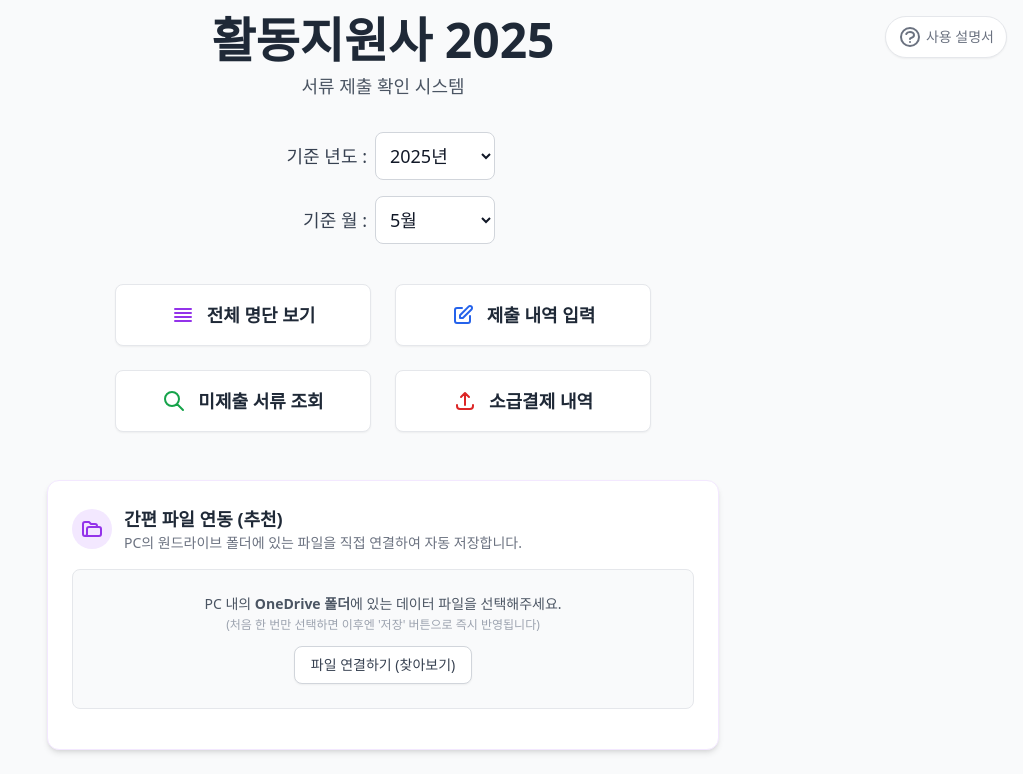
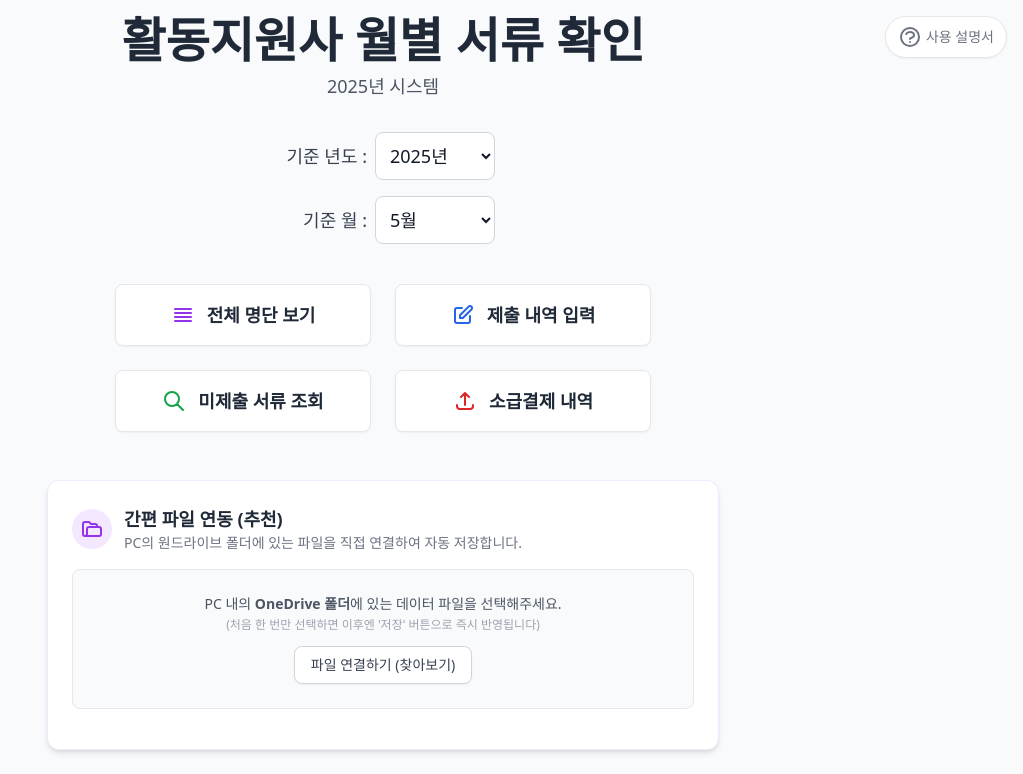
Before and after one commit to allentii0001-oss/sbudj-check-app, a React (Vite) app: page / in a window 1280 px wide. Shown: the top 774 px of the page, without its empty margins (257-1280 px from the left). Built offline with nearby package versions, Linux system fonts and the light colour scheme.

Commit message:
refactor: Update app title and descriptions
The application's title and some display elements have been updated to more accurately reflect its core functionality as a monthly document submission checker for support workers. This change improves clarity and branding.

```diff
--- a/components/MainView.tsx
+++ b/components/MainView.tsx
@@ -1,4 +1,3 @@
-
 import React, { useRef, useState } from 'react';
 import type { ViewType } from '../types';
 import { getMonthName, MONTHS } from '../utils/helpers';
@@ -76,8 +75,8 @@ export const MainView: React.FC<MainViewProps> = ({
       </div>
 
       <div className="text-center mb-10">
-        <h1 className="text-4xl md:text-5xl font-bold text-gray-800">활동지원사 {baseYear}</h1>
-        <p className="text-lg text-gray-600 mt-2">서류 제출 확인 시스템</p>
+        <h1 className="text-4xl md:text-5xl font-bold text-gray-800">활동지원사 월별 서류 확인</h1>
+        <p className="text-lg text-gray-600 mt-2">{baseYear}년 시스템</p>
 
         <div className="mt-8 flex flex-col items-center space-y-4">
             <div className="flex items-center space-x-2">
--- a/index.html
+++ b/index.html
@@ -4,7 +4,7 @@
   <meta charset="UTF-8" />
   <link rel="icon" type="image/svg+xml" href="/vite.svg" />
   <meta name="viewport" content="width=device-width, initial-scale=1.0" />
-  <title>활동지원사 2025년 서류 제출 확인</title>
+  <title>활동지원사 월별 서류 제출 확인 앱</title>
   <!-- Tailwind CSS는 CDN 유지 -->
   <script src="https://cdn.tailwindcss.com"></script>
   <!-- Excel 처리용 라이브러리 -->
--- a/metadata.json
+++ b/metadata.json
@@ -1,5 +1,5 @@
 {
-  "name": "활동지원사 서류제출 체크 앱",
+  "name": "활동지원사 월별 서류 제출 확인 앱",
   "description": "활동지원사의 연도별 월 서류 제출 내역을 관리하고, 미제출 서류를 조회하며, 소급결제 내역을 확인하는 애플리케이션입니다.",
   "requestFramePermissions": []
 }
```
